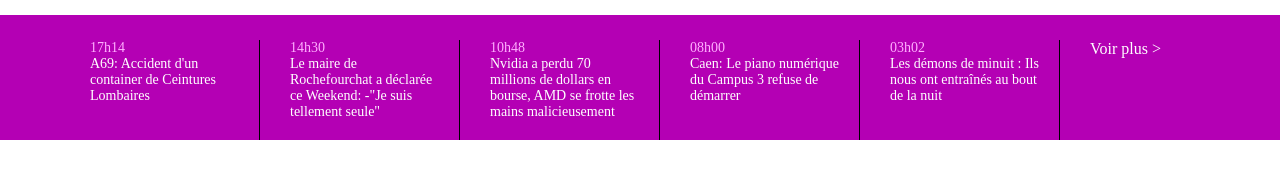
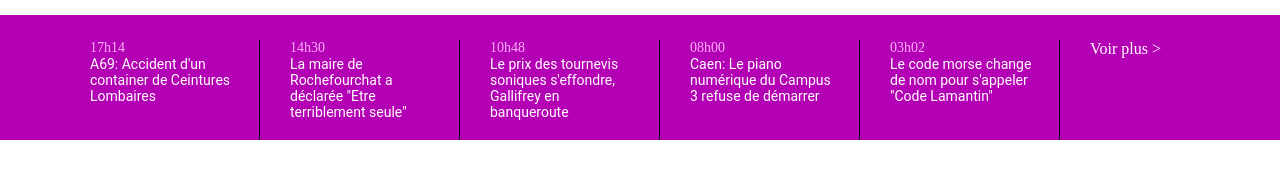
Before and after one commit to PoissonSimeon/SAE14-Simeon, a plain HTML site: page index.html in a window 1280 px wide. Shown: the part 186-364 px from the top of the page. Drawn offline with Linux system fonts and the light colour scheme.

Commit message:
commecner le media queries

```diff
--- a/css/style.css
+++ b/css/style.css
@@ -97,7 +97,7 @@
 .propos{
     text-decoration: none;
     color: rgb(0, 0, 0);
-        background-color: rgb(255, 255, 255);
+    background-color: rgb(255, 255, 255);
     display: flex;
     padding: 10px;
     border-radius: 5px;
@@ -127,13 +127,32 @@
     height: 55px;
     width: 1100px;
     margin: 0 auto;
+    color: black;
 }
 
 .header4{
 
     height: 125px;
     background-color: rgb(180, 0, 180);
+    display: block;
 }
+
+@media (max-width: 1150px) {
+    .header4 {
+      display: none;
+    }
+
+    .header1 {
+        display: none;
+    }
+    .header3{
+        display: none;
+    }
+    .propos {
+        display: none;
+    }
+
+  }
 
 .header4_2{
 
@@ -163,32 +182,37 @@
 }
 
 .h4_info_1{
+    font-family: "Roboto", sans-serif;
     opacity: 0;
-    animation: apparition_bas_en_haut 1.5s ease-out forwards;
+    animation: apparition_bas_en_haut 0.5s ease-out forwards;
 }
 
 .h4_info_2{
+    font-family: "Roboto", sans-serif;
     opacity: 0;
-    animation: apparition_bas_en_haut 1.5s ease-out forwards;
+    animation: apparition_bas_en_haut 0.5s ease-out forwards;
     animation-delay: 0.5s;
 }
 
 
 .h4_info_3{
+    font-family: "Roboto", sans-serif;
     opacity: 0;
-    animation: apparition_bas_en_haut 1.5s ease-out forwards;
+    animation: apparition_bas_en_haut 0.5s ease-out forwards;
     animation-delay: 1s;
 }
 
 .h4_info_4{
+    font-family: "Roboto", sans-serif;
     opacity: 0;
-    animation: apparition_bas_en_haut 1.5s ease-out forwards;
+    animation: apparition_bas_en_haut 0.5s ease-out forwards;
     animation-delay: 1.5s;
 }
 
 .h4_info_5{
+    font-family: "Roboto", sans-serif;
     opacity: 0;
-    animation: apparition_bas_en_haut 1.5s ease-out forwards;
+    animation: apparition_bas_en_haut 0.5s ease-out forwards;
     animation-delay: 2s;
 }
 
@@ -203,6 +227,15 @@
       transform: translateY(0);
     }
   }
+
+  @keyframes fondu {
+    0% {
+        opacity: 0;
+      }
+      100% {
+        opacity: 1;
+      }
+    }
 
 .h4_voirplus{
 
@@ -220,5 +253,5 @@
 
 .h4_heure{
     color: rgb(255, 175, 255);
-    animation: apparition_bas_en_haut 2s ease-out forwards;
+    animation: fondu 0.5s;
 }
--- a/index.html
+++ b/index.html
@@ -86,7 +86,7 @@
                 </div>
 
                 <div class="h4_info_2">
-                    Le maire de Rochefourchat a déclarée ce Weekend: -"Je suis tellement seule"
+                    La maire de Rochefourchat a déclarée "Etre terriblement seule"
                 </div>
 
              </div>
@@ -98,7 +98,7 @@
                 </div>
 
                 <div class="h4_info_3">
-                    Nvidia a perdu 70 millions de dollars en bourse, AMD se frotte les mains malicieusement
+                     Le prix des tournevis soniques s'effondre, Gallifrey en banqueroute
                 </div>
 
              </div>
@@ -122,7 +122,7 @@
                 </div>
 
                 <div class="h4_info_5">
-                    Les démons de minuit : Ils nous ont entraînés au bout de la nuit
+                    Le code morse change de nom pour s'appeler "Code Lamantin"
                 </div>
 
              </div>
@@ -137,5 +137,7 @@
 
     </header>
 
+
+
 </body>
 </html>
```
